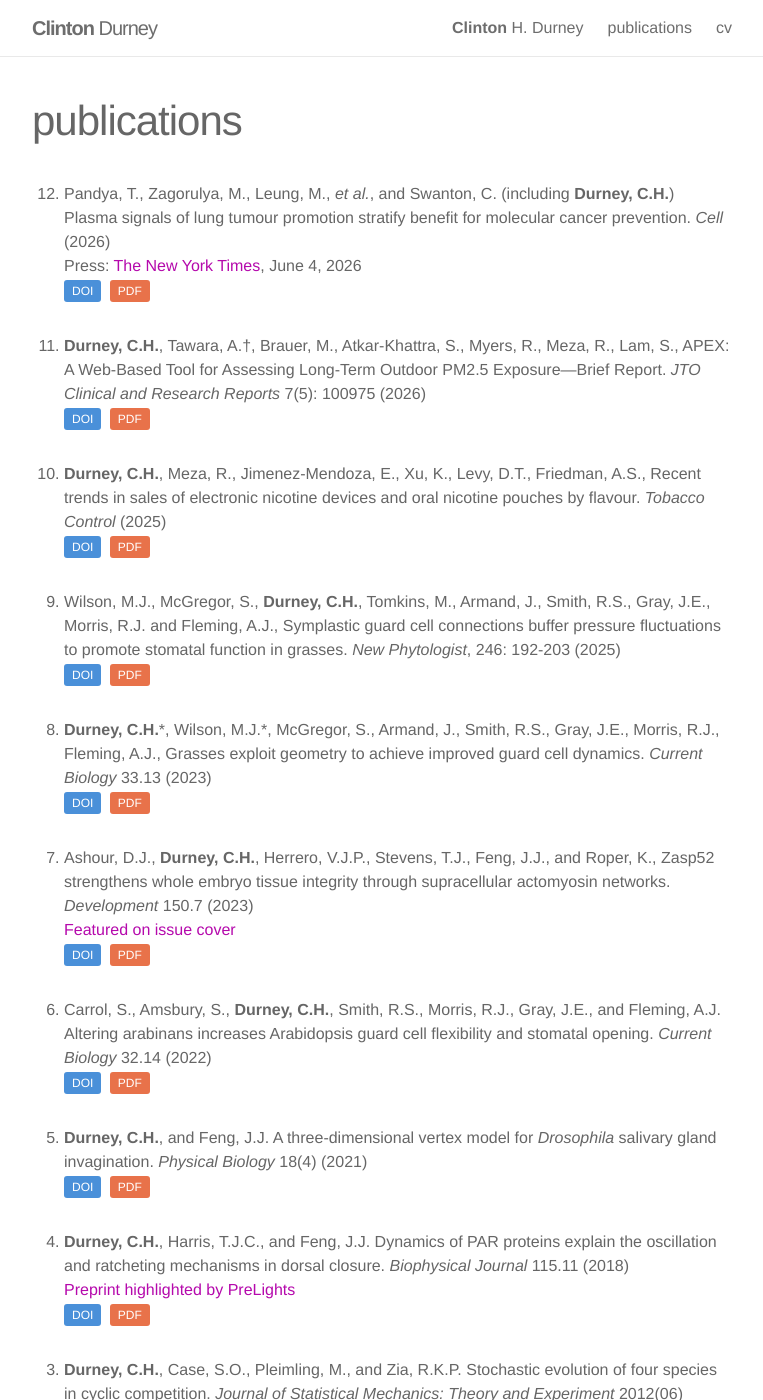
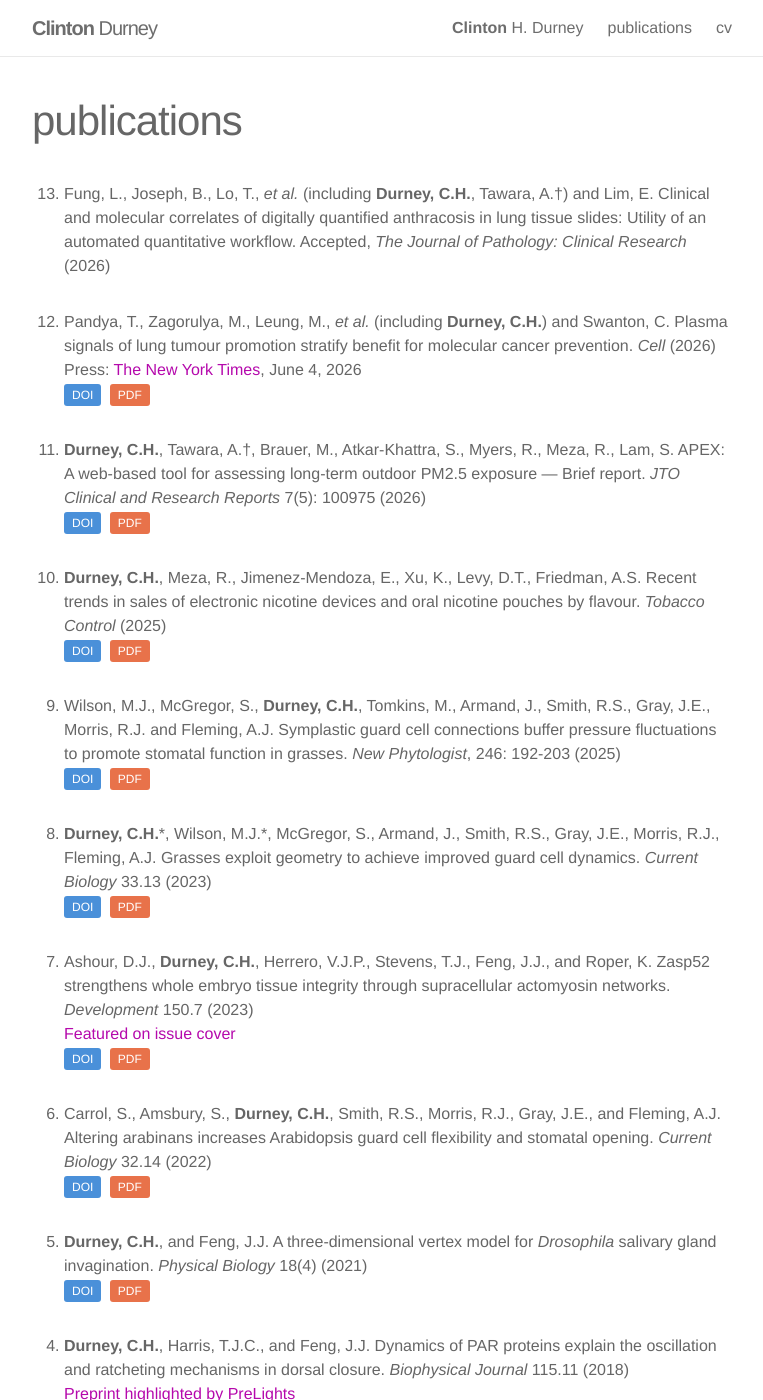
Before and after one commit to clintondurney/clintondurney.github.io, a Jekyll site: the page built from _pages/publications.md, in a window 1280 px wide and 1400 px high. Shown: the whole window, without its empty margins (258-1021 px from the left). Built offline with Jekyll 4.4.1, drawn with Linux system fonts in a browser that asks for light colours; nearby versions of some CDN libraries; some of the changed text lies outside the part shown.

```diff
--- a/_pages/publications.md
+++ b/_pages/publications.md
@@ -20,28 +20,30 @@ title: publications
 </style>
 
 <ol reversed class="publications">
-  <li>Pandya, T., Zagorulya, M., Leung, M., <em>et al.</em>, and Swanton, C. (including <strong>Durney, C.H.</strong>) Plasma signals of lung tumour promotion stratify benefit for molecular cancer prevention. <em>Cell</em> (2026)<br>
+  <li> Fung, L., Joseph, B., Lo, T., <em>et al.</em> (including <strong>Durney, C.H.</strong>, Tawara, A.&dagger;) and Lim, E. Clinical and molecular correlates of digitally quantified anthracosis in lung tissue slides: Utility of an automated quantitative workflow. Accepted, <em>The Journal of Pathology: Clinical Research</em> (2026) <br>
+
+  <li>Pandya, T., Zagorulya, M., Leung, M., <em>et al.</em> (including <strong>Durney, C.H.</strong>) and Swanton, C.  Plasma signals of lung tumour promotion stratify benefit for molecular cancer prevention. <em>Cell</em> (2026)<br>
   Press: <a href="https://www.nytimes.com/2026/06/04/well/lung-cancer-prevention.html?unlocked_article_code=1.nlA.22yd.lOSdAdPJuK8r&smid=url-share">The New York Times</a>, June 4, 2026<br>
   <a href="https://doi.org/10.1016/j.cell.2026.05.005" class="btn-doi">DOI</a>
   <a href="/assets/pdfs/PandyaEtal_2026_PlasmaSignalsLungTumorPrevention.pdf" class="btn-pdf">PDF</a></li>
 
-  <li><strong>Durney, C.H.</strong>, Tawara, A.&dagger;, Brauer, M., Atkar-Khattra, S., Myers, R., Meza, R., Lam, S., APEX: A Web-Based Tool for Assessing Long-Term Outdoor PM2.5 Exposure—Brief Report. <em>JTO Clinical and Research Reports</em> 7(5): 100975 (2026)<br>
+  <li><strong>Durney, C.H.</strong>, Tawara, A.&dagger;, Brauer, M., Atkar-Khattra, S., Myers, R., Meza, R., Lam, S. APEX: A web-based tool for assessing long-term outdoor PM2.5 exposure — Brief report. <em>JTO Clinical and Research Reports</em> 7(5): 100975 (2026)<br>
   <a href="https://doi.org/10.1016/j.jtocrr.2026.100975" class="btn-doi">DOI</a>
   <a href="/assets/pdfs/DurneyEtal_2026_APEXToolPM25Exposure.pdf" class="btn-pdf">PDF</a></li>
 
-  <li><strong>Durney, C.H.</strong>, Meza, R., Jimenez-Mendoza, E., Xu, K., Levy, D.T., Friedman, A.S., Recent trends in sales of electronic nicotine devices and oral nicotine pouches by flavour. <em>Tobacco Control</em> (2025)<br>
+  <li><strong>Durney, C.H.</strong>, Meza, R., Jimenez-Mendoza, E., Xu, K., Levy, D.T., Friedman, A.S. Recent trends in sales of electronic nicotine devices and oral nicotine pouches by flavour. <em>Tobacco Control</em> (2025)<br>
   <a href="https://doi.org/10.1136/tc-2025-059478" class="btn-doi">DOI</a>
   <a href="/assets/pdfs/DurneyEtal_2025_ENDSOralNicotineSalesByFlavour.pdf" class="btn-pdf">PDF</a></li>
 
-  <li>Wilson, M.J., McGregor, S., <strong>Durney, C.H.</strong>, Tomkins, M., Armand, J., Smith, R.S., Gray, J.E., Morris, R.J. and Fleming, A.J., Symplastic guard cell connections buffer pressure fluctuations to promote stomatal function in grasses. <em>New Phytologist</em>, 246: 192-203 (2025)<br>
+  <li>Wilson, M.J., McGregor, S., <strong>Durney, C.H.</strong>, Tomkins, M., Armand, J., Smith, R.S., Gray, J.E., Morris, R.J. and Fleming, A.J. Symplastic guard cell connections buffer pressure fluctuations to promote stomatal function in grasses. <em>New Phytologist</em>, 246: 192-203 (2025)<br>
   <a href="https://doi.org/10.1111/nph.70009" class="btn-doi">DOI</a>
   <a href="/assets/pdfs/WilsonEtal_2025_SymplasticGuardCellConnections.pdf" class="btn-pdf">PDF</a></li>
 
-  <li><strong>Durney, C.H.</strong>*, Wilson, M.J.*, McGregor, S., Armand, J., Smith, R.S., Gray, J.E., Morris, R.J., Fleming, A.J., Grasses exploit geometry to achieve improved guard cell dynamics. <em>Current Biology</em> 33.13 (2023)<br>
+  <li><strong>Durney, C.H.</strong>*, Wilson, M.J.*, McGregor, S., Armand, J., Smith, R.S., Gray, J.E., Morris, R.J., Fleming, A.J. Grasses exploit geometry to achieve improved guard cell dynamics. <em>Current Biology</em> 33.13 (2023)<br>
   <a href="https://doi.org/10.1016/j.cub.2023.05.051" class="btn-doi">DOI</a>
   <a href="/assets/pdfs/DurneyEtal_2023_GrassesGuardCellDynamics.pdf" class="btn-pdf">PDF</a></li>
 
-  <li>Ashour, D.J., <strong>Durney, C.H.</strong>, Herrero, V.J.P., Stevens, T.J., Feng, J.J., and Roper, K., Zasp52 strengthens whole embryo tissue integrity through supracellular actomyosin networks. <em>Development</em> 150.7 (2023)<br>
+  <li>Ashour, D.J., <strong>Durney, C.H.</strong>, Herrero, V.J.P., Stevens, T.J., Feng, J.J., and Roper, K. Zasp52 strengthens whole embryo tissue integrity through supracellular actomyosin networks. <em>Development</em> 150.7 (2023)<br>
   <a href="/assets/img/Dina_Cover_Image.jpg">Featured on issue cover</a><br>
   <a href="https://doi.org/10.1242/dev.201238" class="btn-doi">DOI</a>
   <a href="/assets/pdfs/AshourEtal_2023_Zasp52ActomyosinNetworks.pdf" class="btn-pdf">PDF</a></li>
@@ -63,7 +65,7 @@ title: publications
   <a href="https://doi.org/10.1088/1742-5468/2012/06/P06014" class="btn-doi">DOI</a>
   <a href="/assets/pdfs/DurneyEtal_2012_StochasticEvolutionFourSpecies.pdf" class="btn-pdf">PDF</a></li>
 
-  <li><strong>Durney, C.H.</strong>, Case, S.O., Pleimling, M., and Zia, R.K.P. Saddles, arrows, and spirals: deterministic trajectories in cyclic competition of four species. <em>Physical Review E</em> 83.5 (2011)<br>
+  <li><strong>Durney, C.H.</strong>, Case, S.O., Pleimling, M., and Zia, R.K.P. Saddles, arrows, and spirals: Deterministic trajectories in cyclic competition of four species. <em>Physical Review E</em> 83.5 (2011)<br>
   <a href="https://doi.org/10.1103/PhysRevE.83.051108" class="btn-doi">DOI</a>
   <a href="/assets/pdfs/DurneyEtal_2011_SaddlesArrowsSpirals.pdf" class="btn-pdf">PDF</a></li>
 
```
Also changed, not shown: 1 other file.
